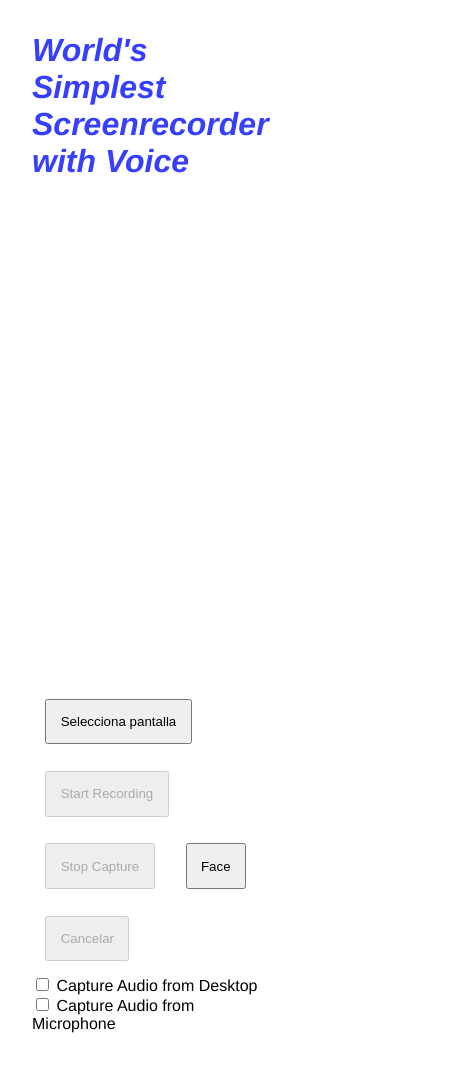
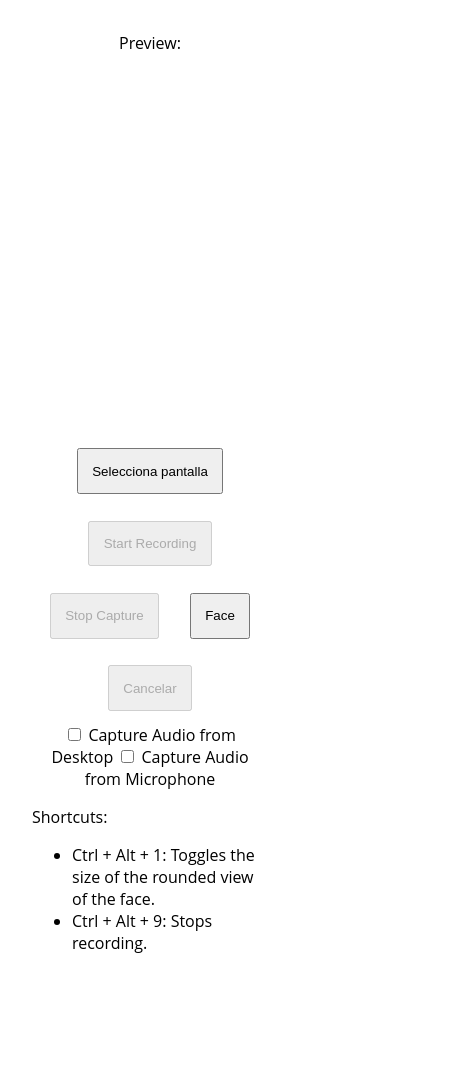
Before and after one commit to javdome/lum-recorder, an Electron app: page src/main-menu.html in a window 300 px wide. Shown: the top 1065 px of the page, 450 px wide, since content can reach past the window. After the commit the page ends 986 px from the top, so only its background shows below. Drawn offline with Linux system fonts and the light colour scheme; no server answers.

Commit message:
Small improvements in design

```diff
--- a/src/main-menu.css
+++ b/src/main-menu.css
@@ -1,8 +1,9 @@
 /* CSS files add styling rules to your content */
 
 body {
-    font-family: "Benton Sans", "Helvetica Neue", helvetica, arial, sans-serif;
+    font-family: "Open Sans", "Helvetica Neue", helvetica, arial, sans-serif;
     margin: 2em;
+    text-align: center;
 }
 
 h1 {
@@ -11,11 +12,15 @@ body {
 }
 
 video {
-    width: 640px;
-    height: 480px;
+  width: 480px;
+  height: 360px;
 }
 
 button {
   margin: 1em;
   padding: 1em;
 }
+
+#info {
+  text-align: left;
+}
--- a/src/main-menu.html
+++ b/src/main-menu.html
@@ -1,7 +1,7 @@
 <!DOCTYPE html>
 <html lang="en">
   <head>
-    <title>Simple Screen Record!</title>
+    <title>Lum Screen Recorder</title>
     <meta charset="utf-8">
     <meta http-equiv="X-UA-Compatible" content="IE=edge">
     <meta name="viewport" content="width=device-width, initial-scale=1">
@@ -11,10 +11,11 @@
     <link rel="stylesheet" href="./main-menu.css">
   </head>
   <body>
-    <h1>World's Simplest Screenrecorder with Voice</h1>
-    <p id="warning">
+    <!-- <h1>Lum - Screenrecorder with Voice</h1> -->
+    <!-- <p id="warning">
       Enable chrome://flags/#enable-experimental-web-platform-features
-    </p>
+    </p> -->
+    <p>Preview:</p>
     <video id="videoElement" autoplay muted></video>
     <br />
     <button id="captureBtn">Selecciona pantalla</button>
@@ -28,5 +29,12 @@
     <input type="checkbox" id="micAudioToggle" />
     <label for="micAudioToggle">Capture Audio from Microphone</label>
     <a id="download" href="#" style="display: none;">Download</a>
+    <div id="info">
+      <p>Shortcuts:</p>
+      <ul>
+        <li>Ctrl + Alt + 1: Toggles the size of the rounded view of the face.</li>
+        <li>Ctrl + Alt + 9: Stops recording.</li>
+      </ul>
+    </div>
   </body>
 </html>
--- a/src/main-menu.js
+++ b/src/main-menu.js
@@ -2,7 +2,7 @@ const { desktopCapturer, ipcRenderer, remote } = require('electron');
 const { Menu } = remote;
 
 window.onload = () => {
-    const warningEl = document.getElementById('warning');
+    // const warningEl = document.getElementById('warning');
     const videoElement = document.getElementById('videoElement');
     const captureBtn = document.getElementById('captureBtn');
     const startBtn = document.getElementById('startBtn');
@@ -20,7 +20,7 @@ window.onload = () => {
 
 
 
-    if('getDisplayMedia' in navigator.mediaDevices) warningEl.style.display = 'none';
+    // if('getDisplayMedia' in navigator.mediaDevices) warningEl.style.display = 'none';
 
     let blobs;
     let blob;
```
Lines whose indentation alone changed are shown as unchanged.
